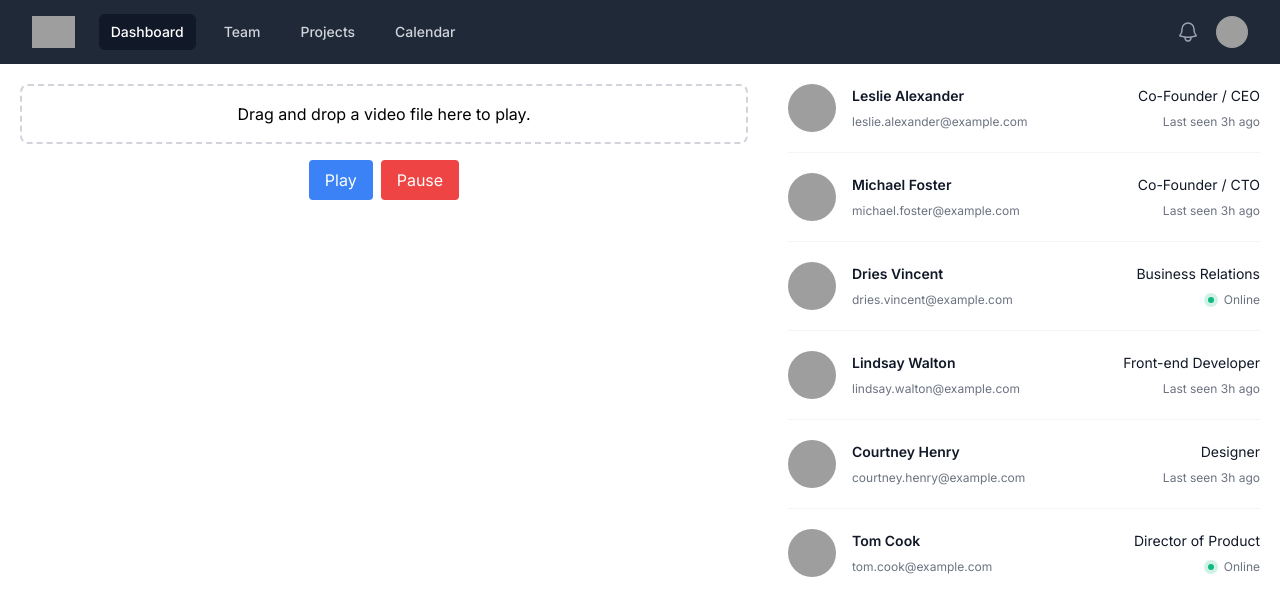
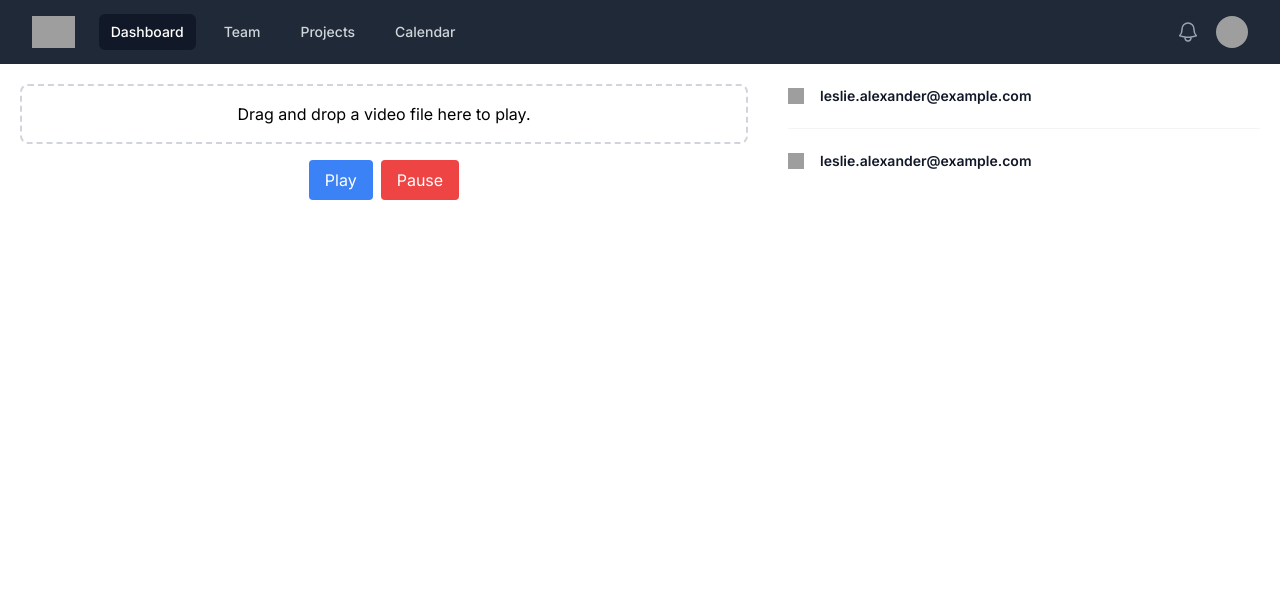
Before and after one commit to Irrela/marodo, a Next.js app: page /board in a window 1280 px wide. Shown: the top 616 px of the page. Built offline with nearby package versions, Linux system fonts and the light colour scheme; grey boxes are pictures that could not be loaded.

Commit message:
stacklist skeleton

```diff
--- a/src/app/board/page.tsx
+++ b/src/app/board/page.tsx
@@ -1,6 +1,8 @@
+/* eslint-disable @next/next/no-img-element */
 "use client";
 import React, { useEffect, useState } from "react";
 import axios from "axios";
+import Image from "next/image";
 
 import NavbarTail from "@/components/navbar-tail";
 import StackLists from "@/components/stack-lists";
@@ -30,6 +32,22 @@ export default function Board() {
   const handleDragLeave = () => {
     setIsDragging(false);
   };
+
+  // Data for StackLists
+  const subtitles = [
+    {
+      number: "Leslie Alexander",
+      startTime: "",
+      endTime: "",
+      text: "leslie.alexander@example.com",
+    },
+    {
+        number: "Leslie Alexander",
+        startTime: "",
+        endTime: "",
+        text: "leslie.alexander@example.com",
+      },
+  ];
 
   return (
     <div className="flex flex-col">
@@ -62,10 +80,8 @@ export default function Board() {
             )}
           </div>
 
-          {/* TODO: A player control panel */}
           <div className="mt-4">
-            {/* Your player control panel component goes here */}
-            {/* For example: */}
+            {/* Player control panel component goes here */}
             <div className="flex justify-center items-center">
               <button className="bg-blue-500 text-white px-4 py-2 rounded">
                 Play
@@ -78,7 +94,31 @@ export default function Board() {
         </div>
 
         <div className="basis-2/5 px-5">
-          <StackLists />
+          <ul role="list" className="divide-y divide-gray-100">
+            {subtitles.map((subtitle) => (
+              <li
+                key={subtitle.number}
+                className="flex justify-between gap-x-6 py-5"
+              >
+                <div className="flex min-w-0 gap-x-4 items-center">
+                  <Image
+                    src="/static/icons/sub_playing.gif"
+                    alt="button image"
+                    className={`drop-shadow-l h-4 w-4`}
+                    width={0}
+                    height={0}
+                  />
+                  <div className="min-w-0 flex-auto">
+                    <p className="text-sm font-semibold leading-6 text-gray-900">
+                      {subtitle.text}
+                    </p>
+                  </div>
+                </div>
+
+                <div className="hidden shrink-0 sm:flex sm:flex-col sm:items-end"></div>
+              </li>
+            ))}
+          </ul>
         </div>
       </div>
     </div>
--- a/src/components/controls.tsx
+++ b/src/components/controls.tsx
@@ -13,7 +13,7 @@ export default function Controls() {
         className="mr-2 ml-2"
         onClick={onClick}
       />
-      <ImageButton src={"/static/icons/ic_next.svg"} onClick={onClick} />
+      <ImageButton src="/static/icons/ic_next.svg" onClick={onClick} />
       <ImageButton src="/static/icons/ic_repeat.svg" onClick={onClick} />
     </div>
   );
--- a/src/components/stack-lists.tsx
+++ b/src/components/stack-lists.tsx
@@ -1,3 +1,4 @@
+/* eslint-disable @next/next/no-img-element */
 const people = [
     {
       name: 'Leslie Alexander',
```
Also changed, not shown: 1 other file (tests, documents, lock files or other folders).
